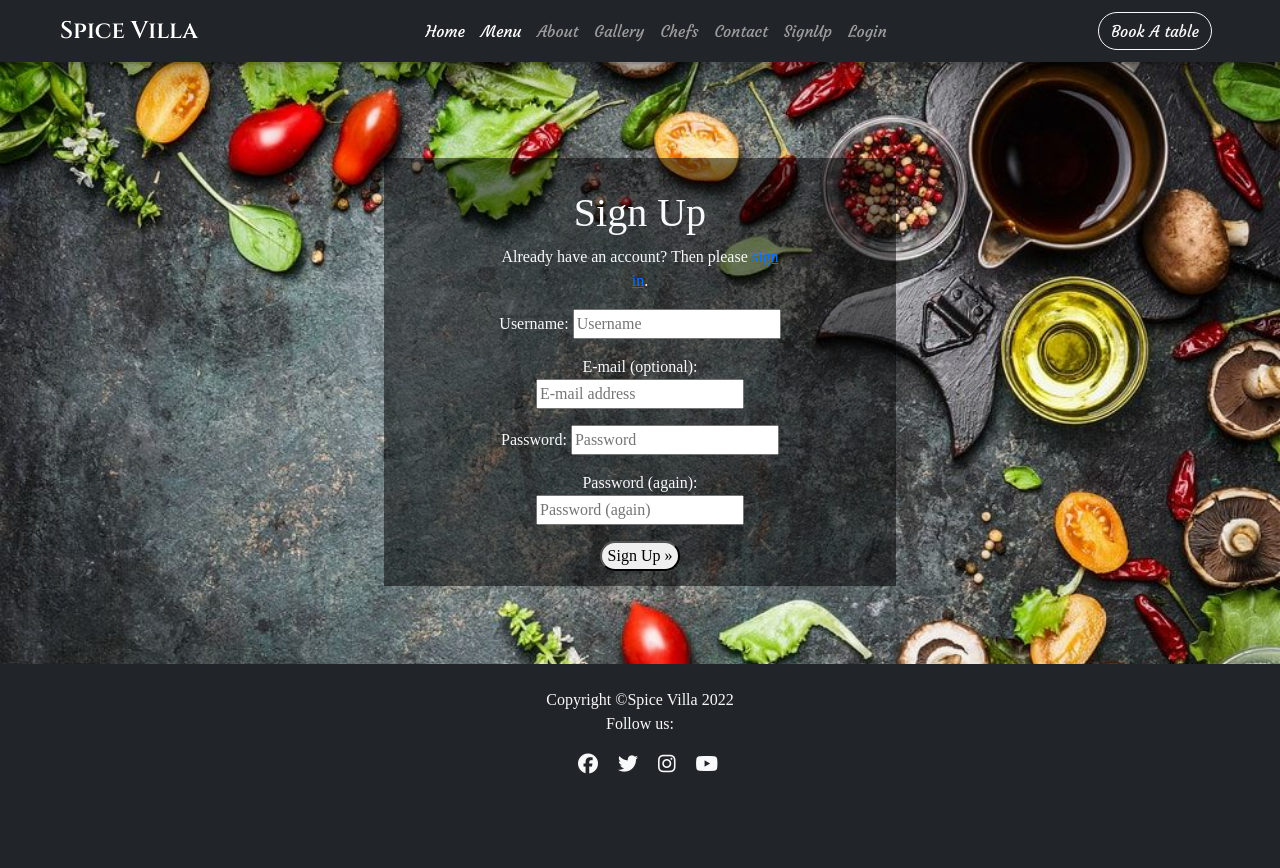
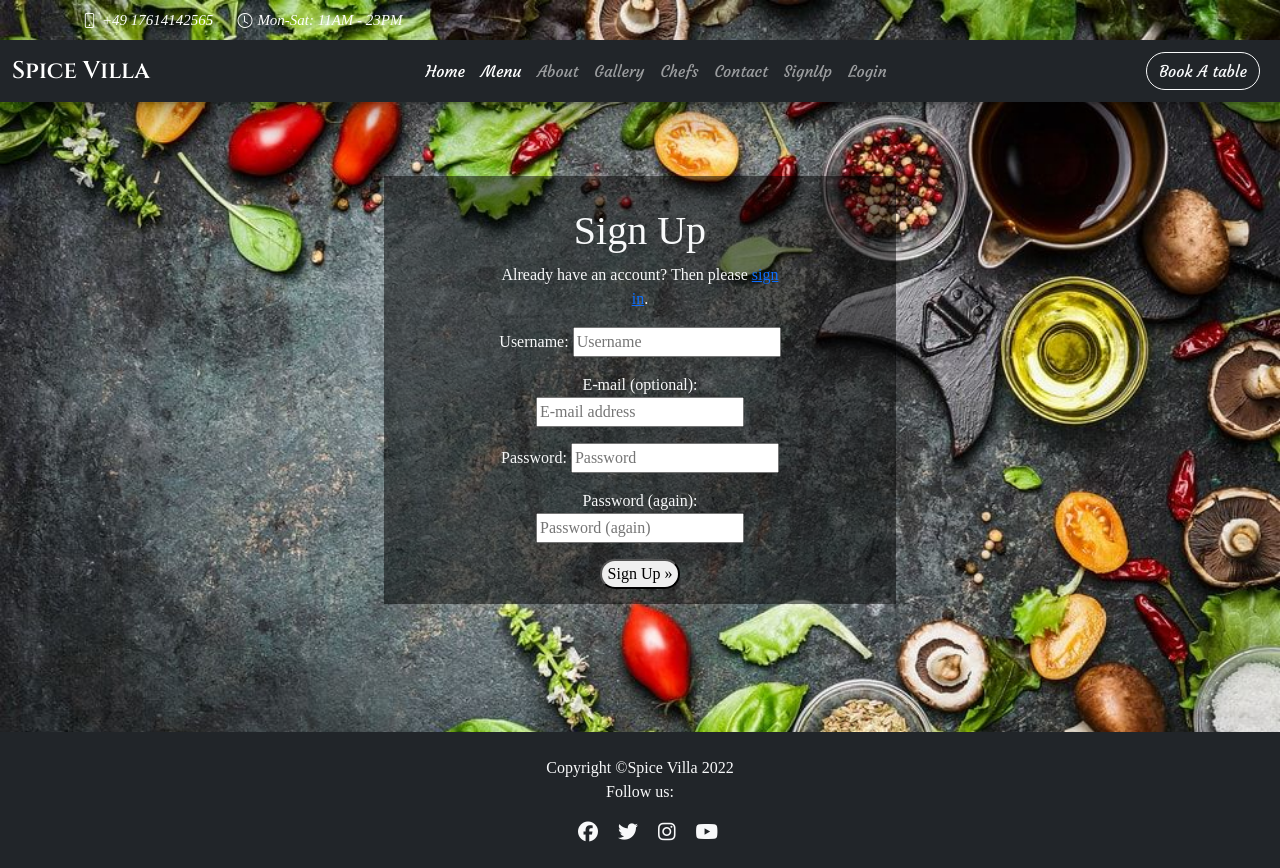
Before and after one commit to Dhvani-intwala/spice-villa, a Django app: page /accounts/signup/ in a window 1280 px wide. Before the commit the page ends 774 px from the top, so only its background shows below. Run offline with Django 3.2, Linux system fonts and the light colour scheme; some libraries are stand-ins or nearby versions; some web fonts are replaced.

Commit message:
Add Top bar with style

```diff
--- a/booking/models.py
+++ b/booking/models.py
@@ -11,7 +11,7 @@ from django.conf import settings
 
 class Table(models.Model):
     """
-    Model for table object
+    Model for teble object
     """
     code = models.CharField(max_length=10, unique=True)
     table_free_img = CloudinaryField('free_image')
--- a/static/css/style.css
+++ b/static/css/style.css
@@ -18,6 +18,23 @@ body {
     min-height: 100vh;
 }
 
+/* ----------------------TOP BAR ----------------------------- */
+
+#topbar {
+    color: #fff;
+    height: 40px;
+    font-size: 15px;
+    transition: all 0.5s;
+    z-index: 996;
+    margin-bottom: 5px;
+}
+
+.contact-info i span {
+    padding-left: 5px;
+    color: #fff;
+}
+
+
 /* ----------------------NAVBAR----------------------------- */
 
 .logo {
@@ -36,10 +53,16 @@ body {
         rgb(0 0 0 / 9%) 0px 32px 16px;
     z-index: 1;
     color: black;
+    width: 100%;
+    margin-top: 40px;
 }
 
 .btn {
     border-radius: 50px;
+}
+
+#header {
+    z-index: 997;
 }
 
 /* ----------------------FOOTER SECTION----------------------------- */
@@ -71,7 +94,7 @@ body {
 /* ----------------------HOME SECTION----------------------------- */
 #hero {
     width: 100%;
-    height: 95vh;
+    height: 100vh;
     background: url("https://res.cloudinary.com/dj7pkwqu1/image/upload/v1686657154/cld-sample-4.jpg") top center;
     background-size: cover;
     position: relative;
@@ -450,7 +473,6 @@ body {
     min-height: 320px;
 }
 
-.testimonials {}
 
 .item {
     display: none
@@ -480,7 +502,7 @@ body {
 #login {
     width: 40%;
     display: block;
-    margin: auto;
+    margin: 10% auto;
 }
 
 .login-bg {
@@ -501,13 +523,13 @@ body {
 #signup {
     width: 40%;
     display: block;
-    margin: auto;
+    margin: 10% auto;
 }
 
 #logout {
     width: 40%;
     display: block;
-    margin: auto;
+    margin: 10% auto;
     padding-top: 50px;
 }
 
@@ -515,7 +537,7 @@ body {
 
 .alert-bar {
     background-color: #221f1f;
-    border: 1px solid #cda45e;
+    border: 1px solid white;
     border-radius: 15px;
     padding-top: 10px;
     padding-bottom: 10px;
--- a/templates/base.html
+++ b/templates/base.html
@@ -34,9 +34,31 @@
 {% endblock %}
 
 <body>
-    <header>
+
+    <!-- Message Alert Bar ----->
+    <div class="container">
+        <div class="row">
+            <div class="col-md-8 offset-md-2">
+                {% for message in messages %}
+                <div class="alert {{ message.tags }} alert-dismissible fade show alert-bar" id="msg" role="alert">
+                    {{ message | safe }}
+                </div>
+                {% endfor %}
+            </div>
+        </div>
+    </div>
+    <!---- Top Bar ----->
+    <div id="topbar" class="d-flex align-items-center fixed-top">
+        <div class="container d-flex justify-content-center justify-content-md-between">
+            <div class="contact-info d-flex align-items-center">
+                <i class="bi bi-phone d-flex align-items-center"><span>+49 17614142565</span></i>
+                <i class="bi bi-clock d-flex align-items-center ms-4"><span> Mon-Sat: 11AM - 23PM</span></i>
+            </div>
+        </div>
+    </div>
+    <header id="header" class="fixed-top d-flex align-items-cente">
         <!-- Navigatin links -->
-        <nav class="navbar navbar-expand-lg navbar-dark bg-dark px-5">
+        <nav class="navbar navbar-expand-lg navbar-dark bg-dark">
             <div class="container-fluid">
                 <a class="navbar-brand logo" href="{% url 'home' %}">Spice Villa</a>
                 <button class="navbar-toggler" type="button" data-bs-toggle="collapse"
```
Also changed, not shown: static/js/main.js (line endings or trailing spaces).
